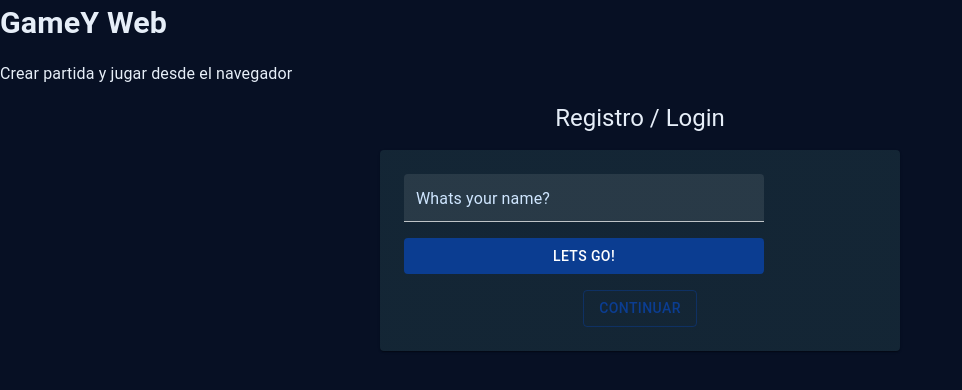
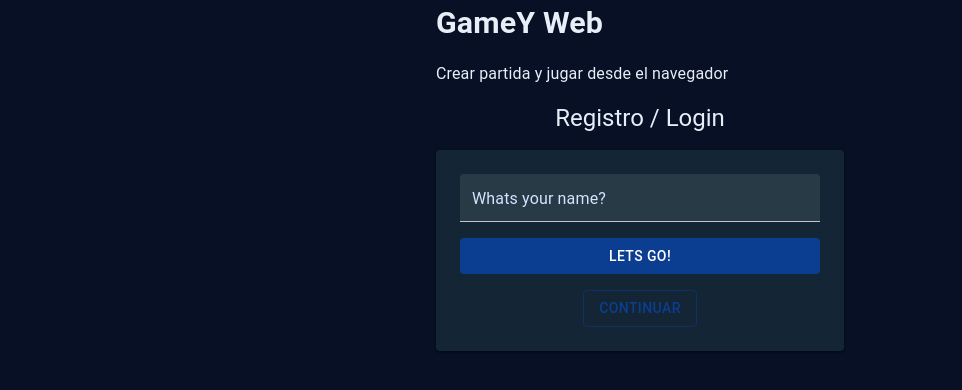
Before and after one commit to Arquisoft/yovi_es4b, a React (Vite) app in the folder webapp/: page / in a window 1280 px wide. Shown: the top 390 px of the page, without its empty margins (0-962 px from the left). Built offline with nearby package versions, Linux system fonts and the light colour scheme; no server answers.

Commit message:
Añadida una ayuda para centrar los contenidos

```diff
--- a/webapp/src/index.css
+++ b/webapp/src/index.css
@@ -18,6 +18,9 @@ body {
   margin: 0;
   min-width: 320px;
   min-height: 100vh;
+
+  /* small helpers to center content before MUI mounts */
+  #root { display: flex; justify-content: center; }
 }
 
 h1 {
```
